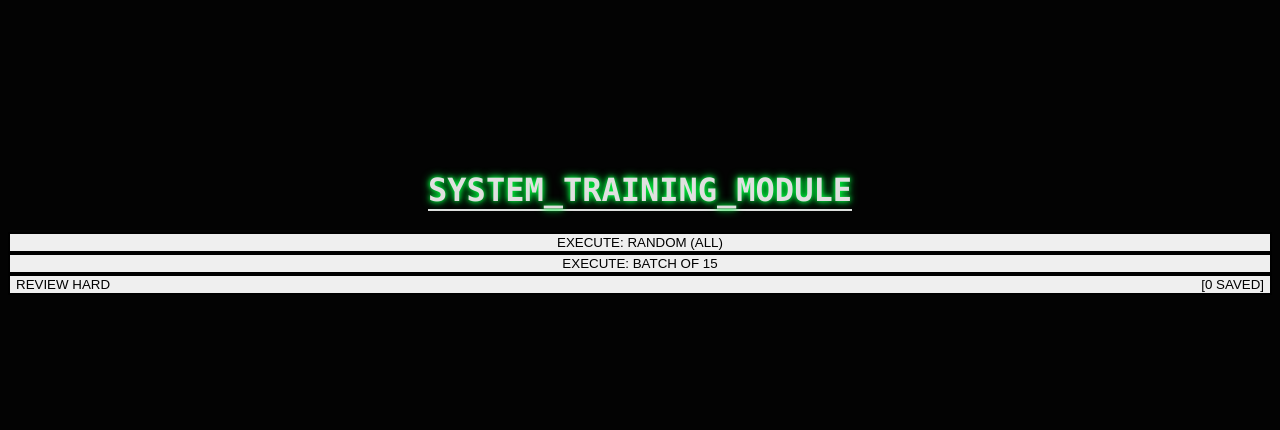
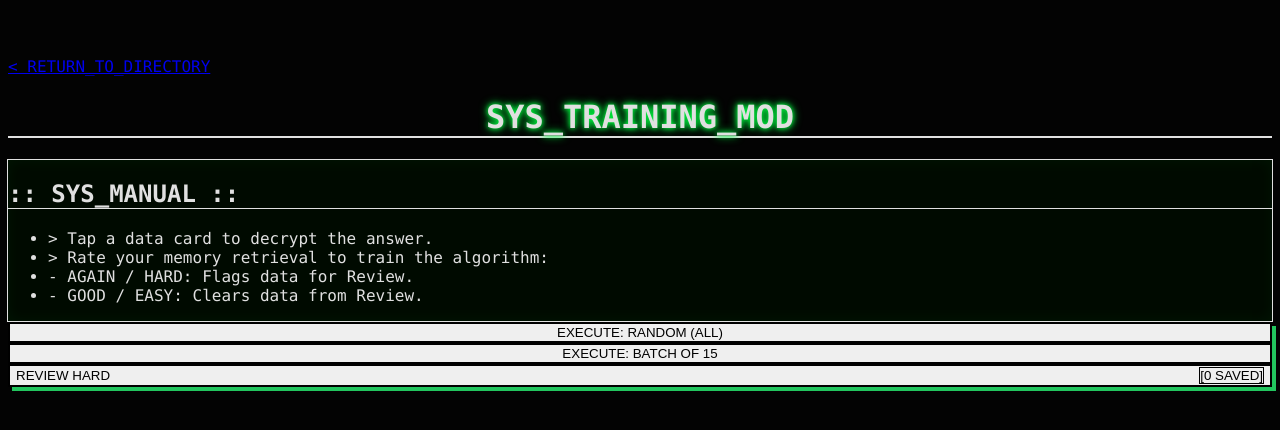
Before and after one commit to vvagraphics/wh1t3-r4bb1t, a Next.js app: page /course/module-1/flashcards in a window 1280 px wide. Shown: the part 186-616 px from the top of the page. Built offline with nearby package versions, Linux system fonts and the light colour scheme.

Commit message:
flashcard version2

```diff
--- a/app/course/module-1/flashcards/page.tsx
+++ b/app/course/module-1/flashcards/page.tsx
@@ -1,5 +1,6 @@
 'use client';
 import { useState, useEffect } from 'react';
+import Link from 'next/link';
 import flashcardsData from '@/src/data/module1-cards.json';
 
 export default function Flashcards() {
@@ -45,7 +46,7 @@ export default function Flashcards() {
   const startReviewHard = () => {
     const reviewDeck = flashcardsData.filter(card => hardCards.includes(card.id));
     if (reviewDeck.length === 0) {
-      alert("No hard cards saved yet! Keep studying.");
+      alert(">> NO CORRUPTED DATA FOUND. KEEP STUDYING.");
       return;
     }
     setDeck(shuffleArray(reviewDeck));
@@ -60,7 +61,7 @@ export default function Flashcards() {
     let updatedHardCards = [...hardCards];
 
     // Save if Hard/Again; Remove if Good/Easy
-    if (rating === 'Hard' || rating === 'Again') {
+    if (rating === 'Again' || rating === 'Hard') {
       if (!updatedHardCards.includes(currentCardId)) {
         updatedHardCards.push(currentCardId);
       }
@@ -76,29 +77,56 @@ export default function Flashcards() {
       if (currentIndex + 1 < deck.length) {
         setCurrentIndex(prev => prev + 1);
       } else {
-        alert("Deck Complete! Returning to terminal.");
+        alert(">> SEQUENCE COMPLETE. RETURNING TO TERMINAL.");
         setMode('menu');
       }
-    }, 200); // 200ms allows the card to flip face-down before the text swaps
+    }, 200);
   };
+
+  // --- REUSABLE BUTTON CLASS (Tactile Terminal Key Effect) ---
+  const tactileBtnClass = "border-2 border-green-500 bg-black text-green-500 hover:bg-green-900 transition-all uppercase tracking-widest font-bold rounded-sm shadow-[4px_4px_0_rgb(34,197,94)] hover:shadow-[2px_2px_0_rgb(34,197,94)] hover:translate-y-[2px] hover:translate-x-[2px] active:shadow-none active:translate-y-[4px] active:translate-x-[4px]";
 
   // --- RENDER MENU ---
   if (mode === 'menu') {
     return (
       <div className="min-h-screen bg-black text-green-500 font-mono flex flex-col items-center justify-center p-4">
-        <h1 className="text-3xl md:text-4xl font-bold mb-8 text-shadow-neon border-b-2 border-green-500 pb-2 text-center">
-          SYSTEM_TRAINING_MODULE
+
+        {/* Navigation */}
+        <div className="w-full max-w-md mb-8 flex justify-start">
+          <Link
+            href="/course/module-1"
+            className="text-green-600 hover:text-green-400 font-bold text-sm transition-colors flex items-center gap-2"
+          >
+            &lt; RETURN_TO_DIRECTORY
+          </Link>
+        </div>
+
+        <h1 className="text-3xl md:text-4xl font-bold mb-8 text-shadow-neon border-b-2 border-green-500 pb-2 text-center w-full max-w-md">
+          SYS_TRAINING_MOD
         </h1>
+
+        {/* Instructions / Manual */}
+        <div className="w-full max-w-md border border-green-800 bg-[#000a00] p-4 mb-8 rounded-sm text-sm md:text-base shadow-[inset_0_0_15px_rgba(0,255,65,0.05)]">
+          <h2 className="text-green-400 font-bold mb-2 border-b border-green-800 pb-1">:: SYS_MANUAL ::</h2>
+          <ul className="space-y-2 text-green-600">
+            <li>&gt; Tap a data card to decrypt the answer.</li>
+            <li>&gt; Rate your memory retrieval to train the algorithm:</li>
+            <li className="pl-4">- <span className="text-green-400 font-bold">AGAIN / HARD:</span> Flags data for Review.</li>
+            <li className="pl-4">- <span className="text-green-400 font-bold">GOOD / EASY:</span> Clears data from Review.</li>
+          </ul>
+        </div>
+
+        {/* Menu Controls */}
         <div className="flex flex-col gap-6 w-full max-w-md">
-          <button onClick={startRandomAll} className="p-4 md:p-6 text-lg md:text-xl border-2 border-green-500 hover:bg-green-500 hover:text-black transition-colors uppercase tracking-widest font-bold rounded-md">
+          <button onClick={startRandomAll} className={`p-4 md:p-6 text-lg md:text-xl ${tactileBtnClass}`}>
             Execute: Random (All)
           </button>
-          <button onClick={startBatchOf15} className="p-4 md:p-6 text-lg md:text-xl border-2 border-green-500 hover:bg-green-500 hover:text-black transition-colors uppercase tracking-widest font-bold rounded-md">
+          <button onClick={startBatchOf15} className={`p-4 md:p-6 text-lg md:text-xl ${tactileBtnClass}`}>
             Execute: Batch of 15
           </button>
-          <button onClick={startReviewHard} className="p-4 md:p-6 text-lg md:text-xl border-2 border-green-500 hover:bg-green-500 hover:text-black transition-colors uppercase tracking-widest font-bold flex justify-between items-center rounded-md">
+          <button onClick={startReviewHard} className={`p-4 md:p-6 text-lg md:text-xl flex justify-between items-center ${tactileBtnClass}`}>
             <span>Review Hard</span>
-            <span className="text-sm">[{hardCards.length} saved]</span>
+            <span className="text-sm border border-green-500 px-2 py-1 bg-green-950">[{hardCards.length} saved]</span>
           </button>
         </div>
       </div>
@@ -109,62 +137,62 @@ export default function Flashcards() {
   const currentCard = deck[currentIndex];
 
   return (
-    // overflow-x-hidden prevents the horizontal scrollbar completely
-    <div className="min-h-screen w-full overflow-x-hidden bg-black text-green-500 font-mono flex flex-col items-center justify-center p-4 md:p-8">
+    <div className="min-h-screen w-full bg-black text-green-500 font-mono flex flex-col items-center justify-center p-4 md:p-8">
 
       {/* Top Navigation & Progress */}
       <div className="w-full max-w-2xl mb-6 flex justify-between items-center border-b-2 border-green-800 pb-4">
         <button
           onClick={() => setMode('menu')}
-          className="text-base md:text-lg font-bold border border-green-500 px-4 py-2 hover:bg-green-500 hover:text-black transition-colors rounded"
+          className="text-xs md:text-sm font-bold border border-green-500 px-3 py-1 hover:bg-green-500 hover:text-black transition-colors rounded-sm"
         >
-          &lt; TERMINATE SESSION
+          &lt; ABORT
         </button>
-        <span className="text-base md:text-lg font-bold">
-          Card {currentIndex + 1} of {deck.length}
+        <span className="text-sm md:text-base font-bold bg-green-950 border border-green-800 px-3 py-1 rounded-sm shadow-[inset_0_0_10px_rgba(0,255,65,0.2)]">
+          DATA: {currentIndex + 1} / {deck.length}
         </span>
       </div>
 
-      {/* Flashcard Container - Fixed heights replace aspect ratios to prevent extreme stretching */}
+      {/* Flashcard Container */}
       <div
-        className="relative w-full max-w-2xl h-[28rem] md:h-[32rem] cursor-pointer perspective-1000"
+        className="relative w-full max-w-2xl h-[28rem] md:h-[32rem] cursor-pointer [perspective:1000px]"
         onClick={() => setIsFlipped(!isFlipped)}
       >
-        <div className={`w-full h-full duration-500 preserve-3d relative ${isFlipped ? 'rotate-y-180' : ''}`}>
+        <div
+          className={`w-full h-full duration-500 [transform-style:preserve-3d] relative ${
+            isFlipped ? '[transform:rotateY(180deg)]' : ''
+          }`}
+        >
 
           {/* Front Face (Question) */}
-          <div className="absolute inset-0 w-full h-full backface-hidden flex flex-col justify-between p-6 md:p-10 border-2 border-green-500 bg-black shadow-[0_0_20px_rgba(0,255,65,0.2)] rounded-lg">
-            {/* Top Category (No longer absolute positioned to prevent overlap bugs) */}
-            <div className="text-sm md:text-base text-green-700 uppercase tracking-widest w-full text-left">
+          <div className="absolute inset-0 w-full h-full [backface-visibility:hidden] flex flex-col justify-between p-6 md:p-10 border-2 border-green-500 bg-black shadow-[0_0_20px_rgba(0,255,65,0.2)] rounded-sm">
+            <div className="text-xs md:text-sm text-green-700 uppercase tracking-widest w-full text-left">
               {currentCard.category} // {currentCard.topic}
             </div>
 
-            {/* Centered Question */}
             <div className="flex-1 flex items-center justify-center">
               <h2 className="text-2xl md:text-4xl font-bold leading-relaxed text-shadow-neon text-center">
                 {currentCard.question}
               </h2>
             </div>
 
-            {/* Bottom Hint */}
             <div className="text-sm md:text-base text-green-800 animate-pulse text-center">
-              [ Tap to Decrypt ]
+              [ TAP_TO_DECRYPT ]
             </div>
           </div>
 
           {/* Back Face (Answer & Context) */}
-          <div className="absolute inset-0 w-full h-full backface-hidden rotate-y-180 flex flex-col p-6 md:p-8 border-2 border-green-400 bg-[#021002] shadow-[0_0_25px_rgba(0,255,65,0.4)] rounded-lg overflow-y-auto overflow-x-hidden">
+          <div className="absolute inset-0 w-full h-full [backface-visibility:hidden] [transform:rotateY(180deg)] flex flex-col p-6 md:p-8 border-2 border-green-400 bg-[#021002] shadow-[0_0_25px_rgba(0,255,65,0.4)] rounded-sm overflow-y-auto custom-scrollbar">
             <h2 className="text-xl md:text-3xl font-bold text-white mb-8 text-center mt-4">
               {currentCard.answer}
             </h2>
 
-            <div className="w-full space-y-6 text-base md:text-xl text-green-300 text-left bg-black p-6 border border-green-900 rounded-lg">
+            <div className="w-full space-y-6 text-sm md:text-lg text-green-300 text-left bg-black p-6 border border-green-900 rounded-sm">
               <p className="break-words">
-                <span className="font-bold text-green-500 block mb-2">LAYMAN:</span>
+                <span className="font-bold text-green-500 block mb-2">&gt; LAYMAN_TERMS:</span>
                 {currentCard.laymanExplanation}
               </p>
               <p className="break-words">
-                <span className="font-bold text-green-500 block mb-2">EXAM TIP:</span>
+                <span className="font-bold text-green-500 block mb-2">&gt; EXAM_OVERRIDE:</span>
                 {currentCard.examTip}
               </p>
             </div>
@@ -173,8 +201,8 @@ export default function Flashcards() {
         </div>
       </div>
 
-      {/* Action Buttons - Thicker, brighter borders, 2x2 grid on mobile for fat fingers */}
-      <div className={`w-full max-w-2xl mt-8 grid grid-cols-2 md:grid-cols-4 gap-4 transition-opacity duration-300 ${isFlipped ? 'opacity-100' : 'opacity-50 pointer-events-none'}`}>
+      {/* Action Buttons (Tactile Feedback) */}
+      <div className={`w-full max-w-2xl mt-8 grid grid-cols-2 md:grid-cols-4 gap-4 md:gap-6 transition-opacity duration-300 ${isFlipped ? 'opacity-100' : 'opacity-0 pointer-events-none'}`}>
         {['Again', 'Hard', 'Good', 'Easy'].map((btn) => (
           <button
             key={btn}
@@ -183,7 +211,7 @@ export default function Flashcards() {
               handleRating(btn);
             }}
             disabled={!isFlipped}
-            className="py-4 md:py-5 border-2 border-green-500 text-green-500 hover:bg-green-500 hover:text-black transition-all uppercase font-bold text-base md:text-xl tracking-wider rounded-lg"
+            className={`py-3 md:py-4 text-sm md:text-lg ${tactileBtnClass}`}
           >
             {btn}
           </button>
```
